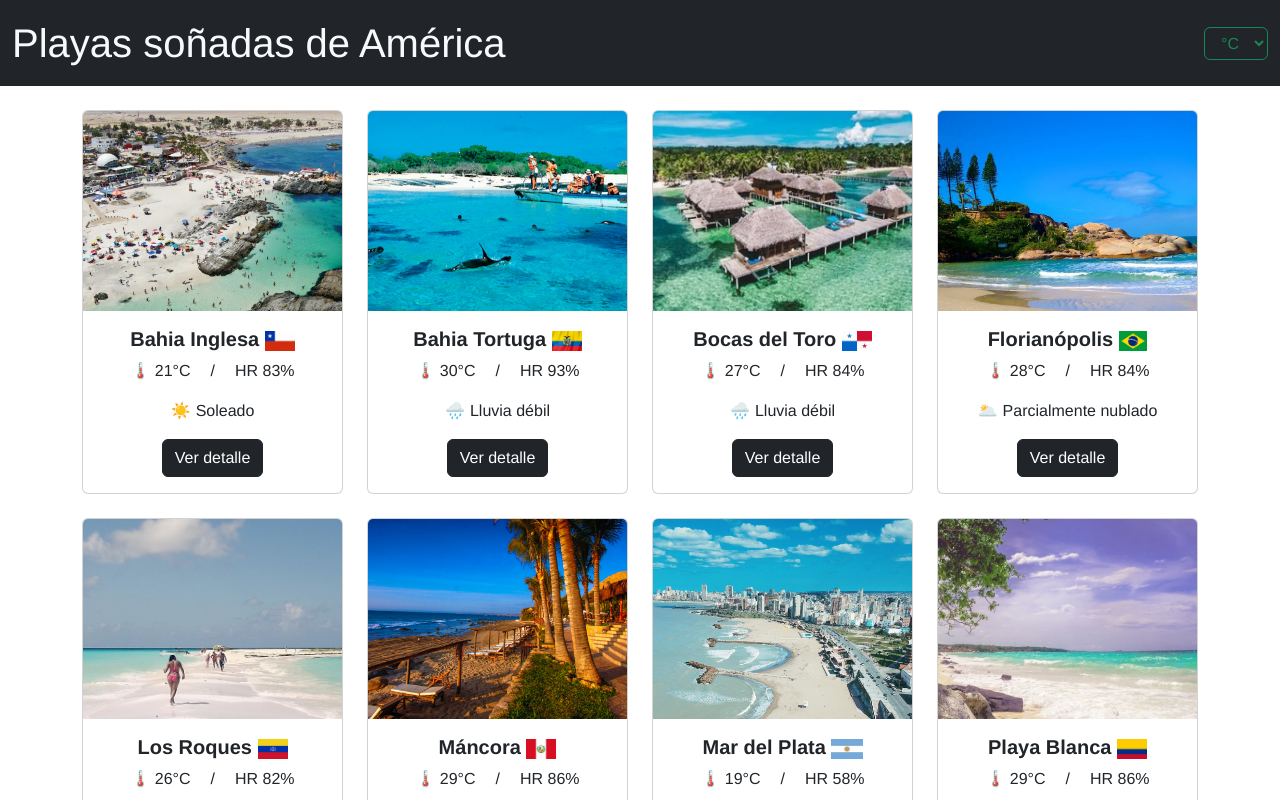
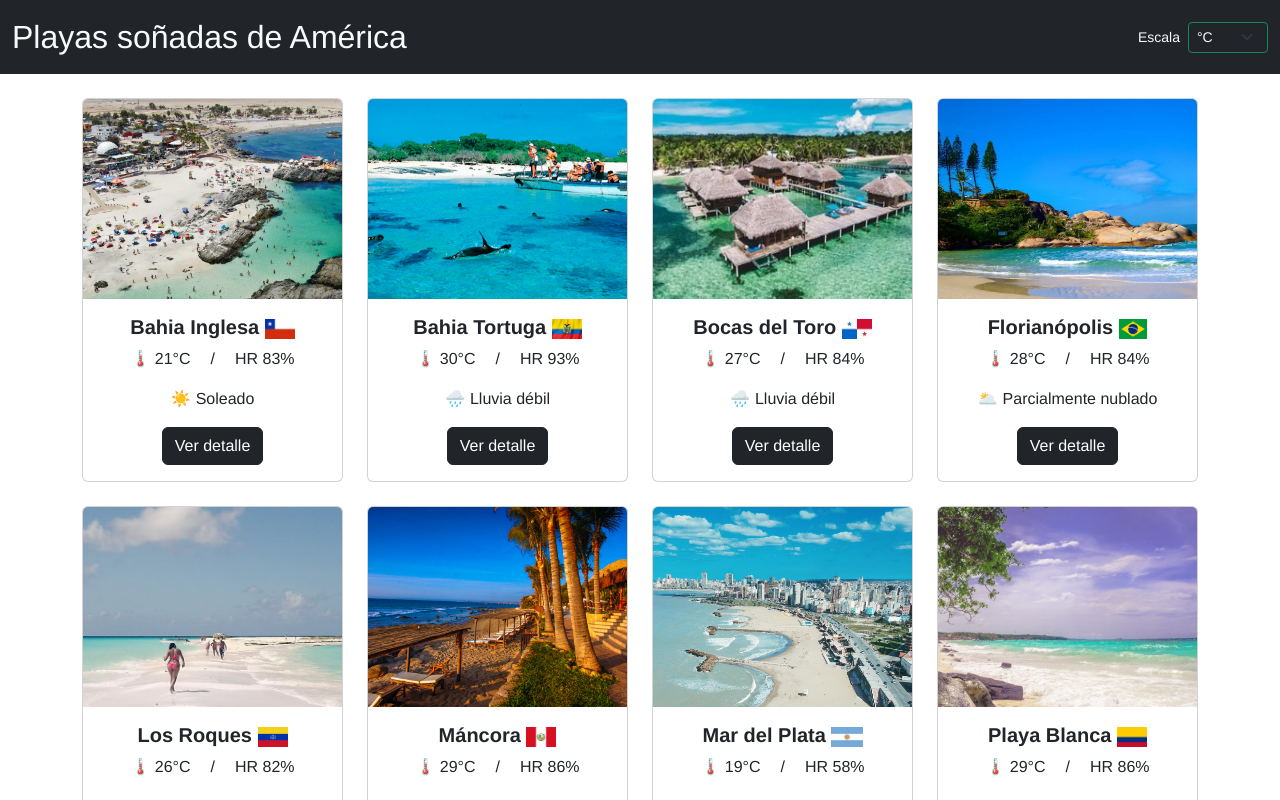
Before and after one commit to PaulaG73/ej_portafolio_m8, a Vue app: page / in a window 1280 px wide. Shown: the top 800 px of the page. Built offline with nearby package versions, Linux system fonts and the light colour scheme; no server answers.

Commit message:
ajustando navbar y footer

```diff
--- a/src/App.vue
+++ b/src/App.vue
@@ -3,6 +3,10 @@
 </template>
 
 <style>
+html {
+  scroll-behavior: smooth;
+}
+
 #app {
   font-family: Avenir, Helvetica, Arial, sans-serif;
   -webkit-font-smoothing: antialiased;
--- a/src/components/FooterFooter.vue
+++ b/src/components/FooterFooter.vue
@@ -16,9 +16,9 @@
             </svg>
             <p>Todos los Derechos Reservados</p>
           </div>
-
-
-
+          <a href="#inicio" class="btn btn-dark mt-2">
+            Volver al inicio
+          </a>
         </div>
       </div>
     </footer>
--- a/src/views/HomeView.vue
+++ b/src/views/HomeView.vue
@@ -1,13 +1,36 @@
 <template>
-  <nav class ="navbar bg-dark">
+  <nav class="navbar navbar-expand-lg navbar-dark bg-dark">
     <div class="container-fluid">
-    <a id="inicio" class="navbar-brand text-light fs-1">Playas soñadas de América</a>
+      <a id="inicio" class="navbar-brand text-light fs-2 fs-md-4 fs-lg-3">
+        Playas soñadas de América
+      </a>
 
+      <button
+        class="navbar-toggler"
+        type="button"
+        data-bs-toggle="collapse"
+        data-bs-target="#homeNavbar"
+        aria-controls="homeNavbar"
+        aria-expanded="false"
+        aria-label="Alternar navegación"
+      >
+        <span class="navbar-toggler-icon" />
+      </button>
 
-<select class="btn btn-outline-success" v-model="escalaTemp">
+      <div id="homeNavbar" class="collapse navbar-collapse justify-content-lg-end">
+        <div class="d-flex align-items-center gap-2 ms-lg-3 mt-3 mt-lg-0">
+          <label class="text-light small mb-0" for="escala-temp-home">Escala</label>
+          <select
+            id="escala-temp-home"
+            class="form-select form-select-sm border-success text-light bg-dark"
+            style="width: auto; min-width: 5rem"
+            v-model="escalaTemp"
+          >
             <option value="°C">°C</option>
             <option value="°F">°F</option>
           </select>
+        </div>
+      </div>
     </div>
   </nav>
   <div class="home">
```
Lines whose indentation alone changed are shown as unchanged.
